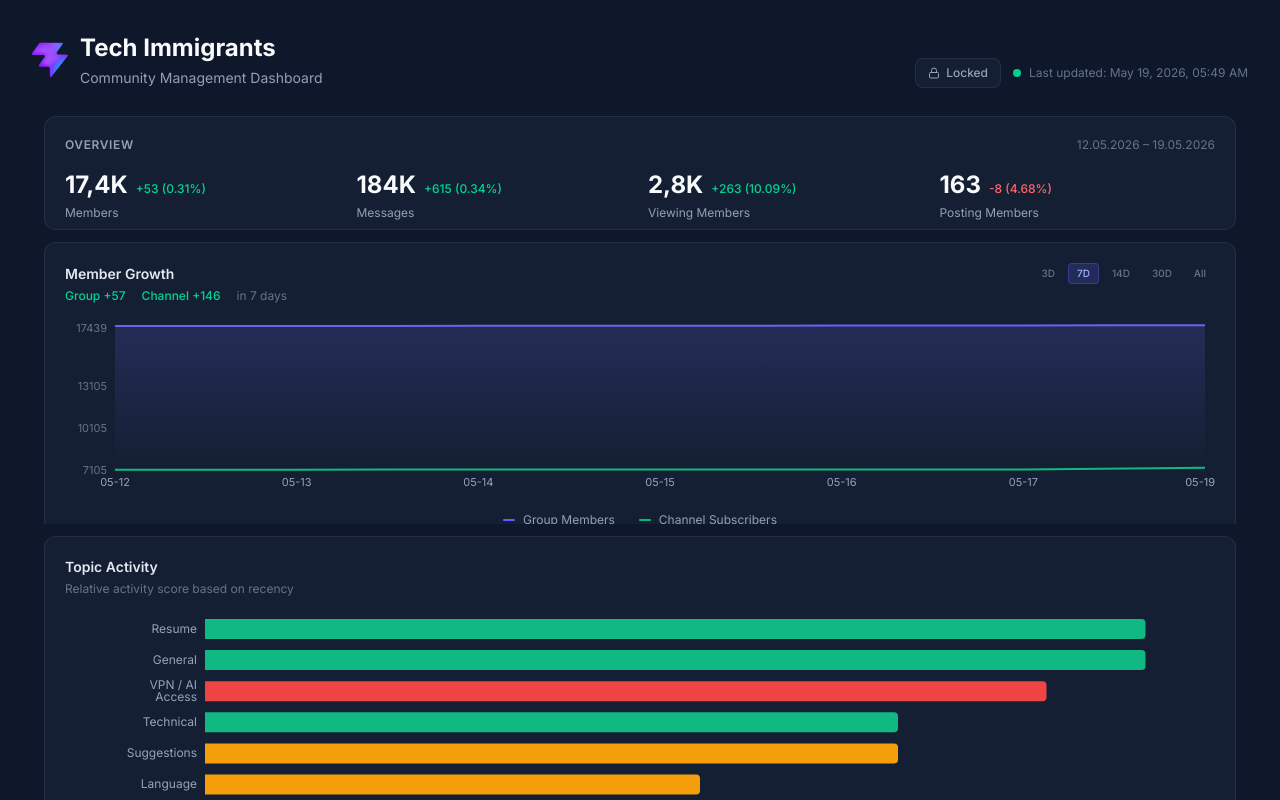
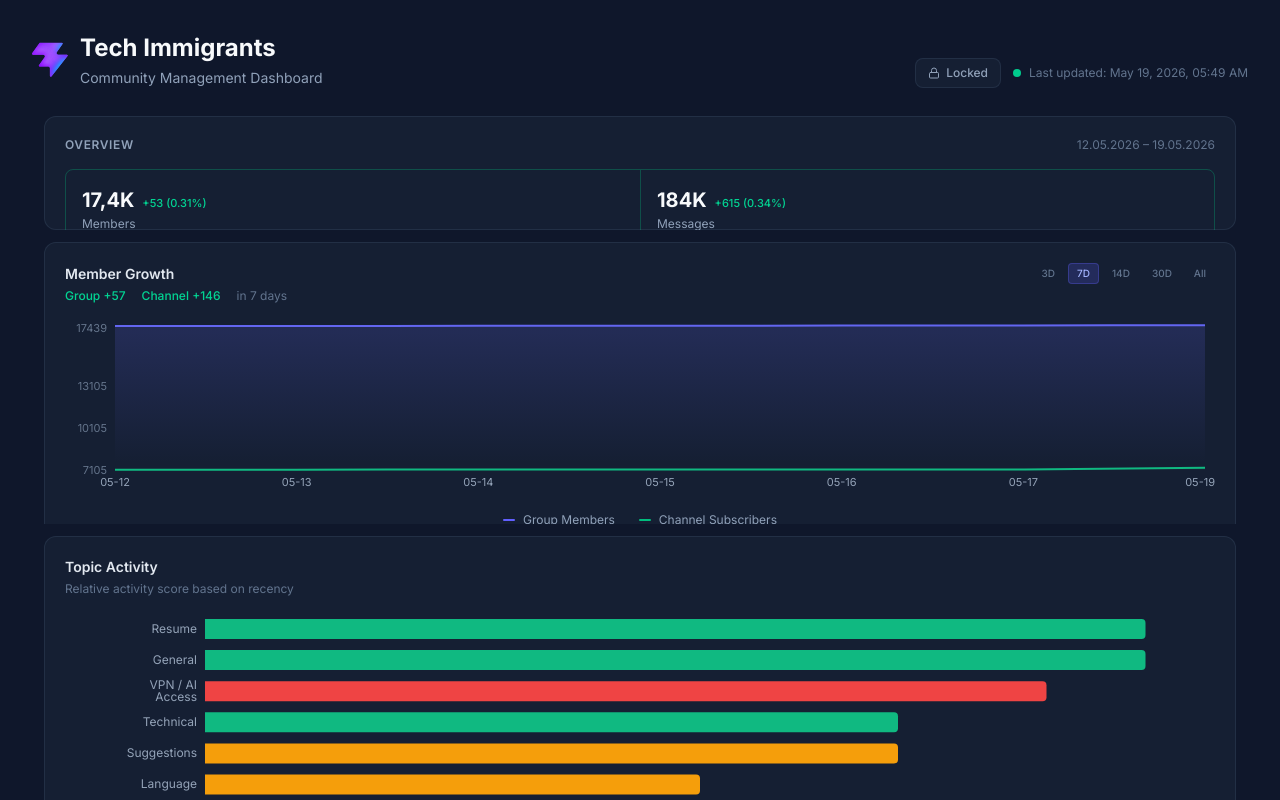
Before and after one commit to SaharPak/ti-community-dashboard, a React (Vite) app: page / in a window 1280 px wide. Shown: the top 800 px of the page. Built offline with nearby package versions, Linux system fonts and the light colour scheme.

Commit message:
Match KPI section to Telegram stats layout — 2x2 grid with green border

```diff
--- a/src/components/KpiGrid.tsx
+++ b/src/components/KpiGrid.tsx
@@ -12,28 +12,35 @@ interface KpiGridProps {
 
 export function KpiGrid({ stats, dateRange }: KpiGridProps) {
   return (
-    <div className="bg-slate-800/50 border border-slate-700/50 rounded-xl p-5 h-full">
+    <div className="bg-slate-800/50 border border-slate-700/50 rounded-xl p-5 h-full flex flex-col">
       <div className="flex items-center justify-between mb-4">
         <h3 className="text-xs font-semibold text-slate-400 uppercase tracking-wider">Overview</h3>
         <span className="text-xs text-slate-500">{dateRange}</span>
       </div>
-      <div className="grid grid-cols-2 lg:grid-cols-4 gap-4">
-        {stats.map((stat) => {
+      <div className="border border-emerald-500/30 rounded-lg flex-1">
+        <div className="grid grid-cols-2 h-full">
+          {stats.map((stat, idx) => {
             const isPositive = stat.change >= 0;
             const changeColor = isPositive ? "text-emerald-400" : "text-red-400";
+            const isRight = idx % 2 === 1;
+            const isBottom = idx >= 2;
             return (
-            <div key={stat.label}>
-              <div className="flex items-baseline gap-2">
-                <span className="text-2xl font-bold text-slate-50">{stat.value}</span>
-                <span className={`text-xs font-medium ${changeColor}`}>
+              <div
+                key={stat.label}
+                className={`p-4 ${isRight ? "border-l border-emerald-500/30" : ""} ${isBottom ? "border-t border-emerald-500/30" : ""}`}
+              >
+                <div className="flex items-baseline gap-2 flex-wrap">
+                  <span className="text-xl font-bold text-slate-50">{stat.value}</span>
+                  <span className={`text-[11px] font-medium ${changeColor}`}>
                     {isPositive ? "+" : ""}{stat.change.toLocaleString()} ({stat.percent})
                   </span>
                 </div>
-              <p className="text-xs text-slate-400 mt-1">{stat.label}</p>
+                <p className="text-xs text-slate-400 mt-0.5">{stat.label}</p>
               </div>
             );
           })}
         </div>
       </div>
+    </div>
   );
 }
```
Lines whose indentation alone changed are shown as unchanged.
